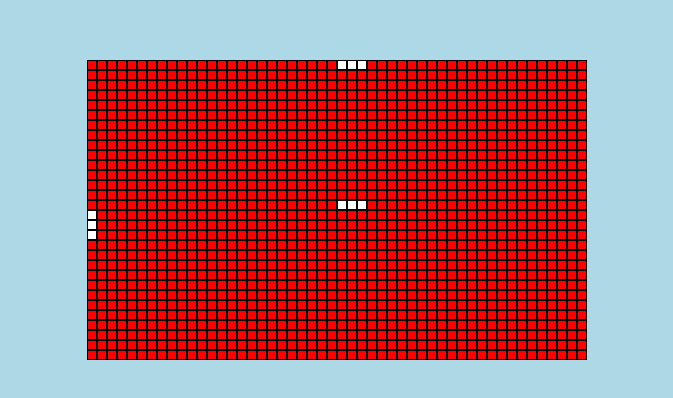
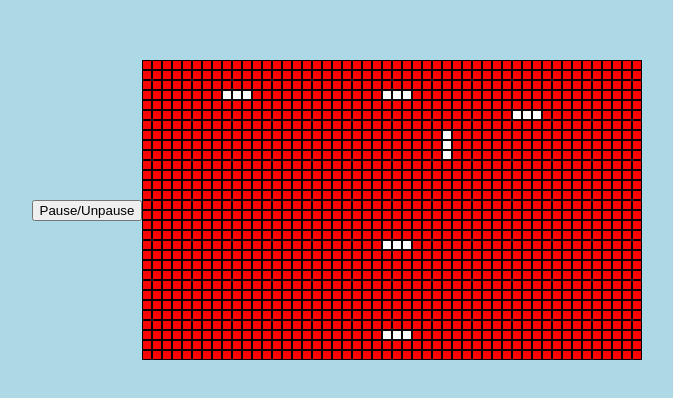
Before and after one commit to abhinav-m/for-the-web, a React (Create React App) app in the folder DataVis/game-of-life/: page / in a window 1280 px wide. Shown: the part 190-588 px from the top of the page, without its empty margins (303-976 px from the left). Built offline with nearby package versions, Linux system fonts and the light colour scheme.

Commit message:
Testing phase, adding various patterns, bug finding

```diff
--- a/DataVis/game-of-life/src/App.js
+++ b/DataVis/game-of-life/src/App.js
@@ -3,7 +3,7 @@ import React from 'react';
 import './App.css';
 //TODO: Add dead cells on click of live cells.
 //TODO: Multiple UI improvements needed
-//TODO: Add corner cases: Horizontal , and vertical.
+//TODO: Add pause , unpause functionality button.
 
 //Helper function to initialize matrix.
 const Matrix = (rows, cols) => {
@@ -62,19 +62,23 @@ class App extends React.Component {
         this.small = Matrix(30, 50);
         this.medium = Matrix(70, 50);
         this.large = Matrix(100, 80);
-            this.liveCells = firstGeneration();
+        this.liveCells = firstGeneration(30,50);
         this.state = {
             board: this.small,
-                liveCells: ["0,25","0,26","0,27","14,25", "14,26", "14,27","15,0","16,0","17,0"],
-                generationGap: 125
+            liveCells: this.liveCells,//["0,25","0,26","0,27","14,25", "14,26", "14,27","15,0","16,0","17,0"],
+            generationGap: 100,
+            isPaused:false
         }
 
         this.willLive = this.willLive.bind(this);
-            this.getNeighbours  = this.getNeighbours.bind(this);
+        this.getNeighbours = this.getNeighbours.bind(this);
         this.simulateNextGeneration = this.simulateNextGeneration.bind(this);
         this.nextGeneration = this.nextGeneration.bind(this);
         this.changeCellState = this.changeCellState.bind(this);
         this.wrapValue = this.wrapValue.bind(this)
+        this.stopSimulation = this.stopSimulation.bind(this)
+        this.startSimulation = this.startSimulation.bind(this)
+        this.pause = this.pause.bind(this)
 
     }
 
@@ -83,14 +87,14 @@ class App extends React.Component {
     //function that simulates generations when component loads initially.
     componentDidMount() {
         console.log('componentDidMount')
-            this.interval = setInterval(this.simulateNextGeneration, this.state.generationGap);
+        this.startSimulation();
     }
 
     componentWillMount() {
         console.log('componentWillMount')
         //clear any previous interval if already set.
-           if(this.interval)
-            clearInterval(this.interval)
+        if (this.interval)
+            this.stopSimulation();
     }
 
     //Helper method to simulate next generation of live / dead cells
@@ -101,22 +105,42 @@ class App extends React.Component {
     simulateNextGeneration() {
         let liveCells = this.state.liveCells;
         var newLiveCells = [];
-            var deadNeighbours = this.getNeighbours(liveCells,-1);
+        var deadNeighbours = this.getNeighbours(liveCells, -1);
 
-            if(deadNeighbours.includes('29,26'))
+        if (deadNeighbours.includes('29,26'))
             console.log('test')
         //Checking if each live cell will live or die in the next generation
-            this.nextGeneration(liveCells,newLiveCells,true)
+        this.nextGeneration(liveCells, newLiveCells, true)
         //Checking if new cells are born from previous generations live cells DEAD  neighbours.
-           this.nextGeneration(deadNeighbours,newLiveCells,false)
+        this.nextGeneration(deadNeighbours, newLiveCells, false)
         this.setState({
             liveCells: newLiveCells
         })
     }
 
-        nextGeneration(cellsArr,newLiveCells,type) {
-            cellsArr.forEach ( (v,i) => {
-                if(this.willLive(v,type))
+    startSimulation(){
+        this.interval = setInterval(this.simulateNextGeneration, this.state.generationGap);
+    }
+
+    stopSimulation(){
+        clearInterval(this.interval)
+    }
+
+    pause() {
+        if(this.state.isPaused)
+            this.startSimulation();
+        else {
+            this.stopSimulation();
+        }
+        let pauseStatus = !this.state.isPaused;
+        this.setState({
+            isPaused:pauseStatus
+        })
+    }
+
+    nextGeneration(cellsArr, newLiveCells, type) {
+        cellsArr.forEach((v, i) => {
+            if (this.willLive(v, type))
                 newLiveCells.push(v);
         })
 
@@ -126,7 +150,7 @@ class App extends React.Component {
 
     //Checks if a cell will continue living or will die
     //by testing it's neighbours (in a clockwise manner)
-        willLive(cell,isLiveCell) {
+    willLive(cell, isLiveCell) {
         let index = cell.split(',');
         let row = Number(index[0]);
         let col = Number(index[1]);
@@ -136,17 +160,19 @@ class App extends React.Component {
         this.neighbours.forEach(val => {
             let curRow = row + val[0]
             let curCol = col + val[1];
-                if(curRow === maxRows || curRow < 0)
-                curRow =     this.wrapValue(curRow,maxRows)
-                if(curCol === maxCols || curCol < 0)
-                curCol = this.wrapValue(curCol,maxCols)
-                if( this.state.liveCells.includes(curRow + ',' + curCol )  )
-                                                liveadj++ })
-            return isLiveCell? liveadj === 2 : liveadj === 3;
+            if (curRow === maxRows || curRow < 0)
+                curRow = this.wrapValue(curRow, maxRows)
+            if (curCol === maxCols || curCol < 0)
+                curCol = this.wrapValue(curCol, maxCols)
+            if (this.state.liveCells.includes(curRow + ',' + curCol))
+                liveadj++
+        })
+        return isLiveCell ? liveadj === 2 : liveadj === 3;
     }
 
-
-    getNeighbours(cells,which) {
+    //This is a helper function to get the neighbours of cells.
+    //which is a parameter which is passed -1 to get the dead neighbours.
+    getNeighbours(cells, which) {
         let neighbours = [];
         var maxRows = this.state.board.length;
         var maxCols = this.state.board[0].length;
@@ -154,15 +180,15 @@ class App extends React.Component {
             let index = cell.split(',');
             let row = index[0];
             let col = index[1];
-            var nRow,nCol;
-            this.neighbours.forEach((val) =>{
+            var nRow, nCol;
+            this.neighbours.forEach((val) => {
                 nRow = Number(row) + val[0];
                 nCol = Number(col) + val[1];
-                if(nRow === maxRows || nRow < 0)
-                nRow =     this.wrapValue(nRow,maxRows)
-                if(nCol ===  maxCols || nCol < 0)
-                nCol = this.wrapValue(nCol,maxCols)
-                if (!cells.includes(nRow+','+nCol) && !neighbours.includes(nRow + ',' + nCol) )
+                if (nRow === maxRows || nRow < 0)
+                    nRow = this.wrapValue(nRow, maxRows)
+                if (nCol === maxCols || nCol < 0)
+                    nCol = this.wrapValue(nCol, maxCols)
+                if (!cells.includes(nRow + ',' + nCol) && !neighbours.includes(nRow + ',' + nCol))
                     neighbours.push(nRow + ',' + nCol)
             })
         })
@@ -171,12 +197,12 @@ class App extends React.Component {
 
     //Helper function to wrap the value to the edges of the matrix
     //in case edge cases exist.
-      wrapValue(value,max){
-        return value < 0 ? max-1 :0
+    wrapValue(value, max) {
+        return value < 0 ? max - 1 : 0
     }
 
-         changeCellState(e){
-          let liveCells =   this.state.liveCells;
+    changeCellState(e) {
+        let liveCells = this.state.liveCells;
         liveCells.push(e.target.id)
         this.setState({
             liveCells: liveCells
@@ -188,17 +214,18 @@ class App extends React.Component {
 
     render() {
         console.log('render')
-                        return ( <div className = "App" >
-                            <div className = "wrapper" onClick={this.changeCellState}> {
+        return (<div className="App" >
+            <button onClick={this.pause}>Pause/Unpause</button>
+            <div className="wrapper" onClick={this.changeCellState}> {
                 this.state.board.map((r, i) => {
                     return (
 
-                                            <  div className = "row"
-                                            key = { i }
-                                            id = { i } > {
-                                                r.map((e, j) => < div className = { this.state.liveCells.includes(i+','+j) ? "cell live" : "cell dead" }
-                                                    key = { i + "" + j }
-                                                    id = { i + "," + j } > </div>)}
+                        <  div className="row"
+                            key={i}
+                            id={i} > {
+                                r.map((e, j) => < div className={this.state.liveCells.includes(i + ',' + j) ? "cell live" : "cell dead"}
+                                    key={i + "" + j}
+                                    id={i + "," + j} > </div>)}
                         </div>
                     )
                 })
```
Lines whose indentation alone changed are shown as unchanged.
